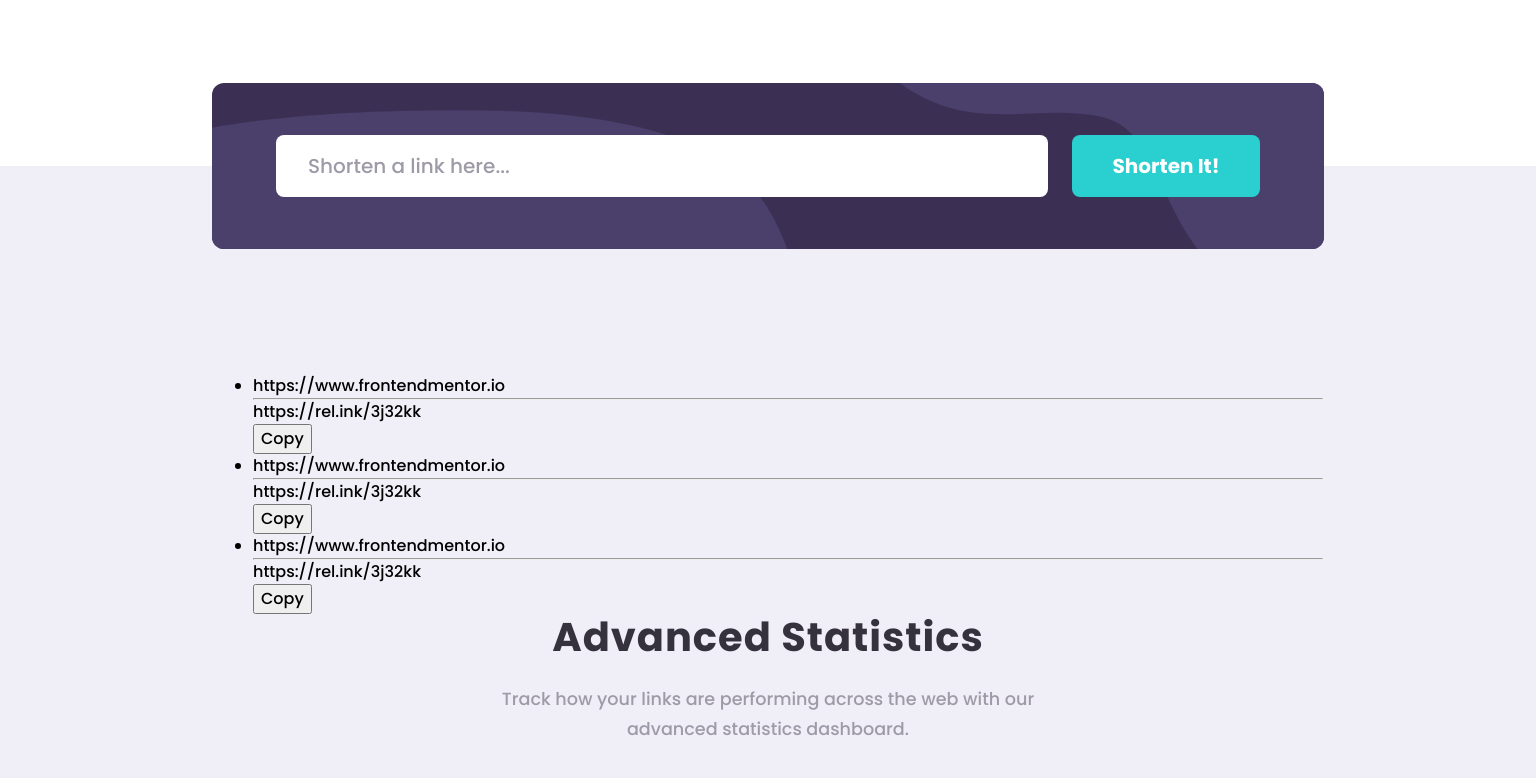
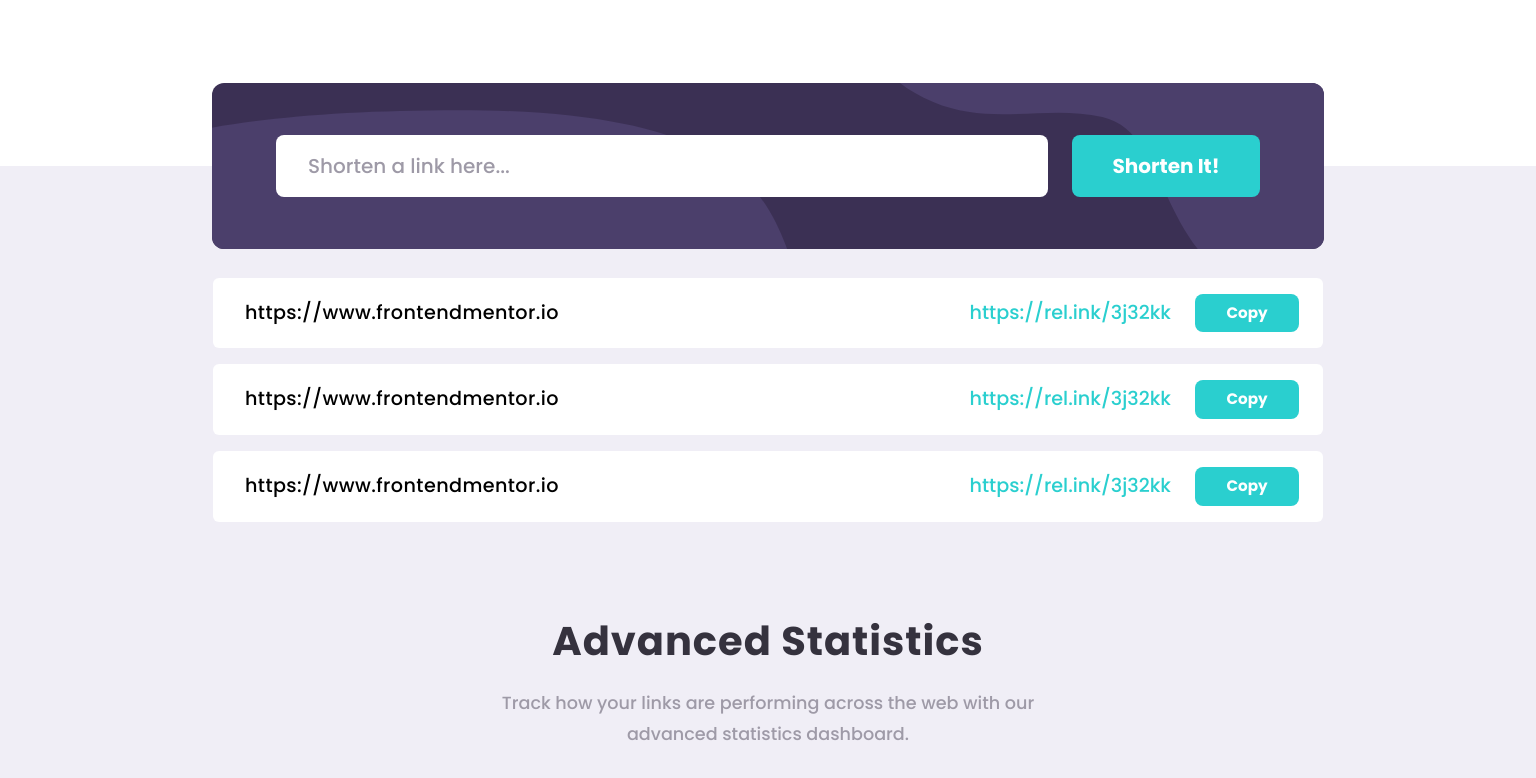
Before and after one commit to JuliAlchemDev/FM-url-shortening-api, a plain HTML site: page index.html in a window 1536 px wide. Shown: the part 616-1394 px from the top of the page. Drawn offline with Linux system fonts and the light colour scheme.

Commit message:
feat(styles): add initial responsive CSS to .cards section

```diff
--- a/assets/styles/styles.css
+++ b/assets/styles/styles.css
@@ -389,6 +389,126 @@
 }
 /* ========== END SHORTENER SECTION ========== */
 
+/* ========== START CARDS SECTION ========== */
+
+.cards {
+  background-color: var(--clr-neutral-purple-50);
+  list-style-type: none;
+  transform: translateY(calc(var(--spacing-700) * -1));
+  display: flex;
+  flex-direction: column;
+  align-items: center;
+  justify-content: center;
+  gap: var(--spacing-300);
+  padding: var(--spacing-none) var(--spacing-150);
+}
+
+@media (min-width: 48rem) {
+  .cards {
+    padding: 0;
+    transform: translateY(calc(var(--spacing-1200) * -1));
+    gap: var(--spacing-200);
+  }
+}
+
+.cards__list {
+  background-color: var(--clr-basic-white);
+  border-radius: 6px;
+  width: 100%;
+}
+
+@media (min-width: 90rem) {
+  .cards__list {
+    display: flex;
+    flex-direction: row;
+    align-items: center;
+    justify-content: space-between;
+    padding: var(--spacing-200) var(--spacing-300) var(--spacing-200)
+      var(--spacing-400);
+    gap: var(--spacing-300);
+  }
+
+  .cards__link-wrapper {
+    display: flex;
+    flex-direction: row;
+    justify-content: space-between;
+    align-items: center;
+    width: 100%;
+  }
+}
+
+.cards__input-link {
+  position: relative;
+  padding: var(--spacing-200) var(--spacing-200) var(--spacing-150);
+  font-weight: var(--fw-medium);
+  font-size: var(--fs-preset-10);
+  letter-spacing: var(--ls-wide);
+}
+
+@media (min-width: 90rem) {
+  .cards__input-link {
+    padding: 0;
+    font-size: var(--fs-preset-11);
+  }
+}
+
+.cards__divider {
+  border: none;
+  height: 0.5px;
+  background-color: var(--clr-neutral-grey-400);
+}
+
+@media (min-width: 90rem) {
+  .cards__divider {
+    display: none;
+  }
+}
+
+.cards__shortened-link {
+  padding: var(--spacing-150) var(--spacing-200) var(--spacing-200);
+  font-weight: var(--fw-medium);
+  font-size: var(--fs-preset-10);
+  color: var(--clr-primary-blue-400);
+}
+
+@media (min-width: 90rem) {
+  .cards__shortened-link {
+    padding: var(--spacing-none);
+    font-size: var(--fs-preset-11);
+  }
+}
+
+.cards__copy {
+  padding: var(--spacing-100) var(--spacing-200);
+  width: calc(100% - 2em);
+  display: block;
+  margin-inline: auto;
+  margin-block-end: var(--spacing-200);
+  border: none;
+  border-radius: 8px;
+  background-color: var(--clr-primary-blue-400);
+  font-weight: var(--fw-bold);
+  color: var(--clr-basic-white);
+  font-size: var(--fs-preset-10);
+  user-select: none;
+  cursor: pointer;
+}
+
+@media (min-width: 90rem) {
+  .cards__copy {
+    margin-inline: var(--spacing-none);
+    margin-block-end: var(--spacing-none);
+    width: 100%;
+    max-width: 6.5rem;
+  }
+}
+
+.cards__copy:hover {
+  background-color: var(--clr-secondary-blue-300);
+}
+
+/* ========== END CARDS SECTION ========== */
+
 /* ==========  STATISTICS SECTION ========== */
 .statistics {
   background-color: var(--clr-neutral-purple-50);
```
